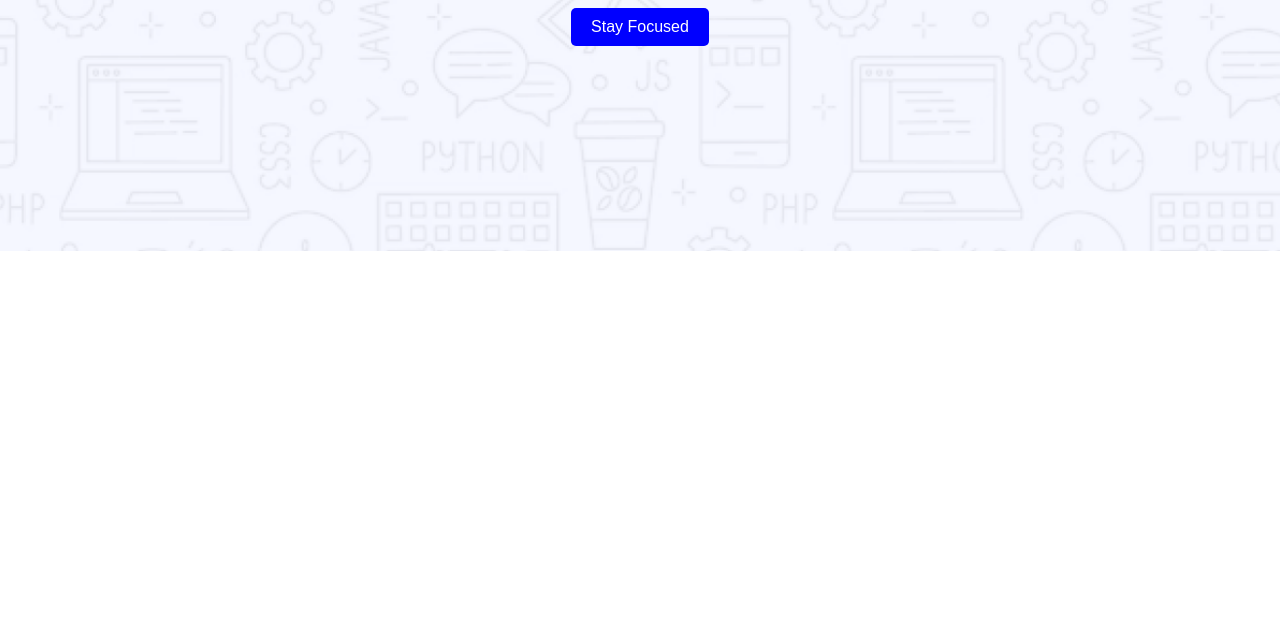
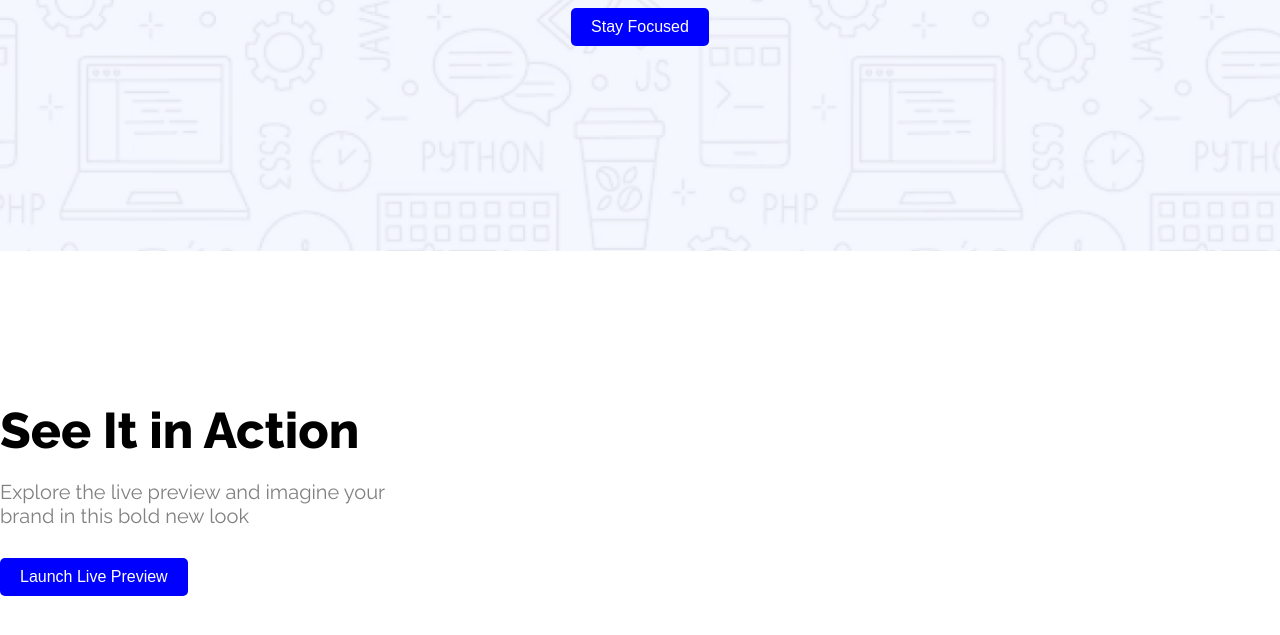
Before and after one commit to abdullkadir1899/Milestone-1-Assignment, a plain HTML site: page index.html in a window 1280 px wide. Shown: the part 449-1084 px from the top of the page. Before the commit the page ends 800 px from the top, so only its background shows below. Drawn offline with Linux system fonts and the light colour scheme.

Commit message:
section-1

```diff
--- a/index.html
+++ b/index.html
@@ -26,7 +26,11 @@
         </section>
     </header>
     <main>
-
+        <section class="section-1">
+            <h1>See It in Action</h1>
+            <p>Explore the live preview and imagine your <br> brand in this bold new look</p>
+            <button class="button-primary">Launch Live Preview</button>
+        </section>
     </main>
     <footer>
 
--- a/style/style.css
+++ b/style/style.css
@@ -57,3 +57,23 @@ nav div h1{
     color: black;
     margin-bottom: 30px;
 }
+
+/* end header */
+
+.section-1{
+    width: 1300px;
+    margin: 150px auto;
+}
+
+.section-1 h1{
+    font-size: 50px;
+    font-weight: 800;
+    color: black;
+    margin-bottom: 20px;
+}
+
+.section-1 p{
+    font-size: 20px;
+    color: gray;
+    margin-bottom: 30px;
+}
```
